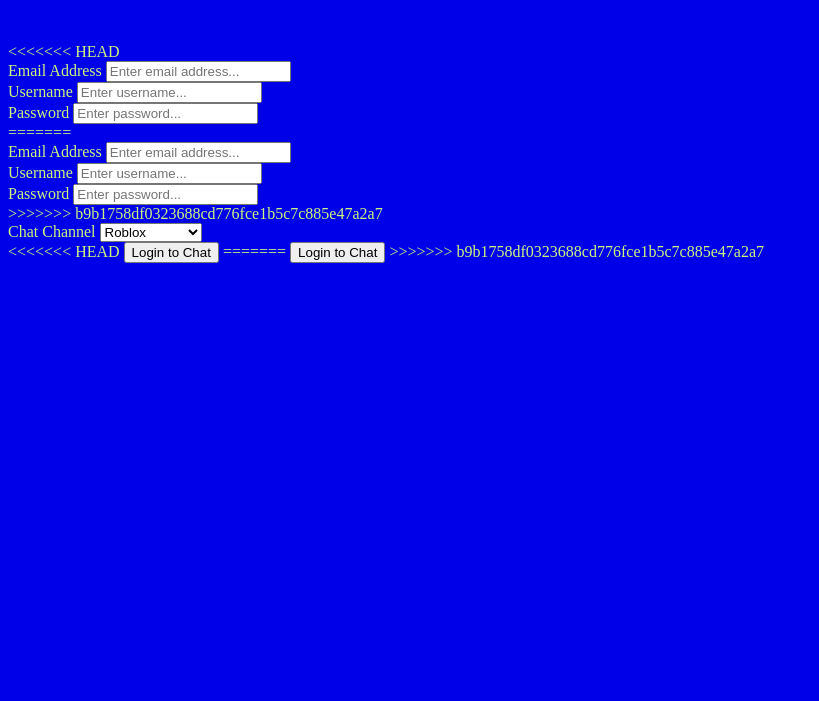
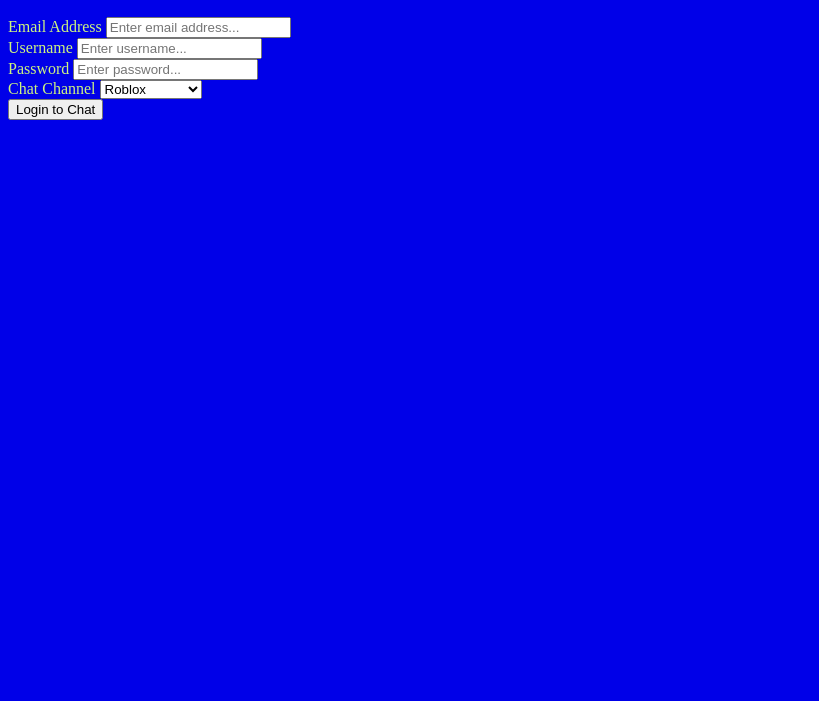
Before and after one commit to djs-2000/chatroom2, a website: page Public/index.html in a window 1280 px wide. Shown: the part 99-800 px from the top of the page, without its empty margins (0-819 px from the left). Drawn offline with Linux system fonts and the light colour scheme.

Commit message:
fix merge conflict

```diff
--- a/Public/chat.css
+++ b/Public/chat.css
@@ -1,11 +1,6 @@
 body {
-<<<<<<< HEAD
     background-color:#3e3e3e;
     color: #ffffff;
-=======
-    background-color:#ffffff;
-    color: #3e3e3e;
->>>>>>> b9b1758df0323688cd776fce1b5c7c885e47a2a7
     }
 
 button{
--- a/Public/database.json
+++ b/Public/database.json
@@ -1,5 +1,4 @@
 {
-<<<<<<< HEAD
     "sorengalvan@gmail.com": [
         "djs_2000",
         "themostsecurepassword"
@@ -12,9 +11,4 @@
         "random",
         "random"
     ]
-=======
-    "names":{
-
-    }
->>>>>>> b9b1758df0323688cd776fce1b5c7c885e47a2a7
 }
--- a/Public/index.html
+++ b/Public/index.html
@@ -7,10 +7,7 @@
     <meta name="viewport" content="width=device-width, initial-scale=1.0">
     <link rel="stylesheet" href="index.css">
     <title>chat room V2</title>
-<<<<<<< HEAD
     <link rel="shortcut icon" href="#">
-=======
->>>>>>> b9b1758df0323688cd776fce1b5c7c885e47a2a7
 
 </head>
 
@@ -22,7 +19,6 @@
             <br>
             </header>
             <main class="join-main">
-<<<<<<< HEAD
                 <form action="" id="form" >
                     <div class="form-control">
                         <label for="email">Email Address</label>
@@ -100,57 +96,6 @@
 
                             </script>
                         </div>
-=======
-                <form action="chat.html">
-                    <div class="form-control">
-                        <label for="email">Email Address</label>
-                        <input type="email" name="email" id="email" placeholder="Enter email address..." />
-                    </div>
-
-                    <div class="form-control">
-                        <label for="username">Username</label>
-                        <input type="text" name="username" id="username" placeholder="Enter username..." required />
-                    </div>
-                    <div>
-                        <div class="form-control">
-                            <label for="password">Password</label>
-                            <input type="text" name="password" id="password" placeholder="Enter password..." required>
-
-                            <script>
-                                document.getElementById("email").innerHTML
-
-                                var InnerHTMLforEmail = (document.getElementById("email").innerHTML)
-                                var InnerHTMLforPassword = (document.getElementById("password").innerHTML)
-                                var InnerHTMLforUsername = (document.getElementById("username").innerHTML)
-
-
-
-
-
-         function readTextFile(file, callback) {
-                                        var rawFile = new XMLHttpRequest();
-                                        rawFile.overrideMimeType("application/json");
-                                        rawFile.open("GET", file, true);
-                                        rawFile.onreadystatechange = function () {
-                                            if (rawFile.readyState === 4 && rawFile.status == "200") {
-                                                callback(rawFile.responseText);
-                                            }
-                                        }
-                                        rawFile.send(null);
-                                    }
-
-
-                                readTextFile("/Public/database.json", function (text) {
-                                    var data = JSON.parse(text);
-                                    console.log(data);
-
-                                if (data === InnerHTMLforEmail);
-                                });
-
-
-                            </script>
-                    </div>
->>>>>>> b9b1758df0323688cd776fce1b5c7c885e47a2a7
                         <div class="form-control">
                             <label for="room">Chat Channel</label>
                             <select name="room" id="room">
@@ -161,11 +106,7 @@
                             </select>
                         </div>
                         <div class="flex">
-<<<<<<< HEAD
                             <button type="submit" class="btn" onclick="reader()">Login to Chat</button>
-=======
-                            <button type="submit" class="btn">Login to Chat</button>
->>>>>>> b9b1758df0323688cd776fce1b5c7c885e47a2a7
                         </div>
                 </form>
             </main>
--- a/todo.txt
+++ b/todo.txt
@@ -1,11 +1,7 @@
 -chat box
 -enter button
 -add image
-<<<<<<< HEAD
 -dark mode by DEFAULT
 -get inputted email(done), then check if the email is in db(done), if yes, check password and username, if no, prompt user to sign up
 if sign up, add both to the db
 -homework is create html/ maybe css for create account page
-=======
--dark mode by DEFAULT
->>>>>>> b9b1758df0323688cd776fce1b5c7c885e47a2a7
```
Also changed, not shown: Public/chat.html (+0 -10 lines), index.js (+0 -14 lines).
